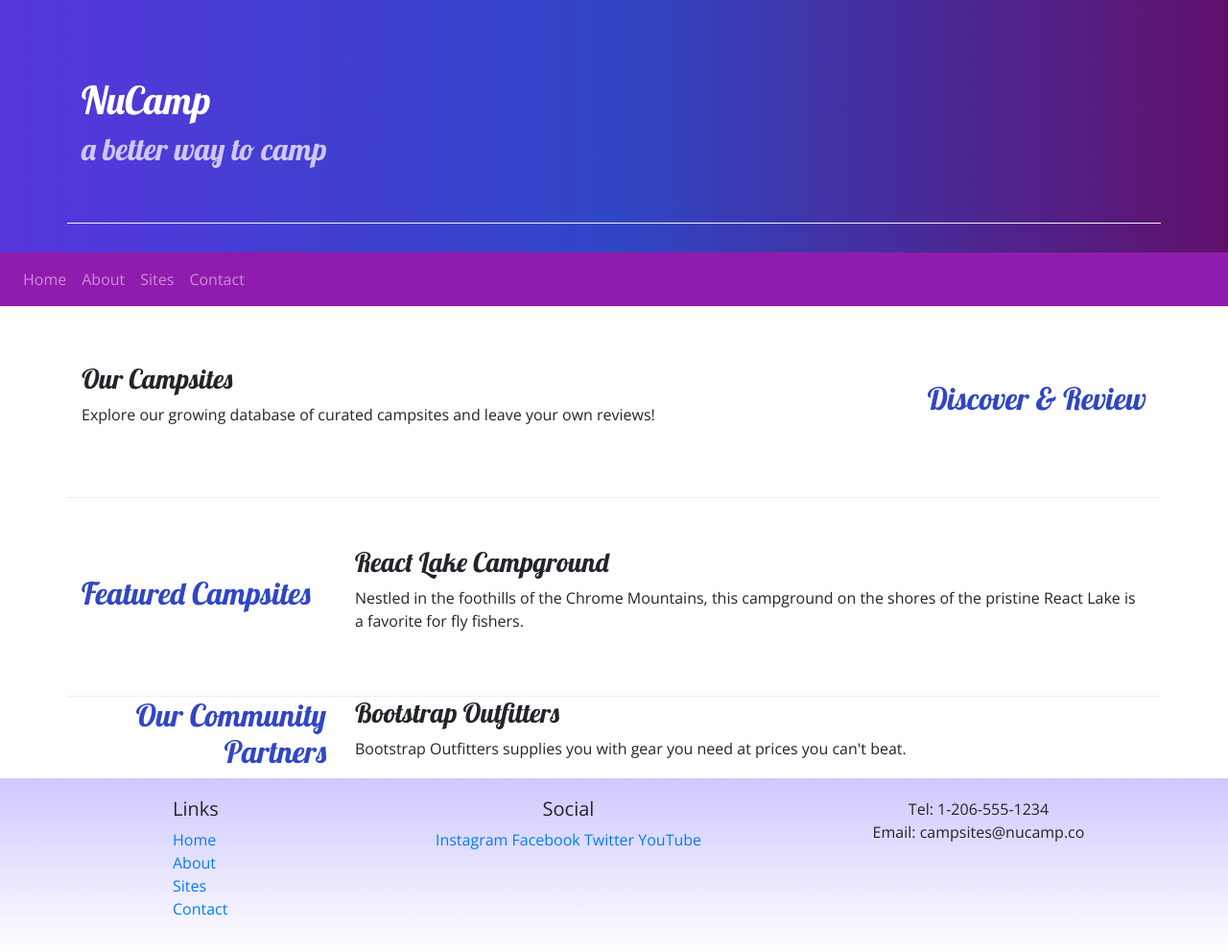
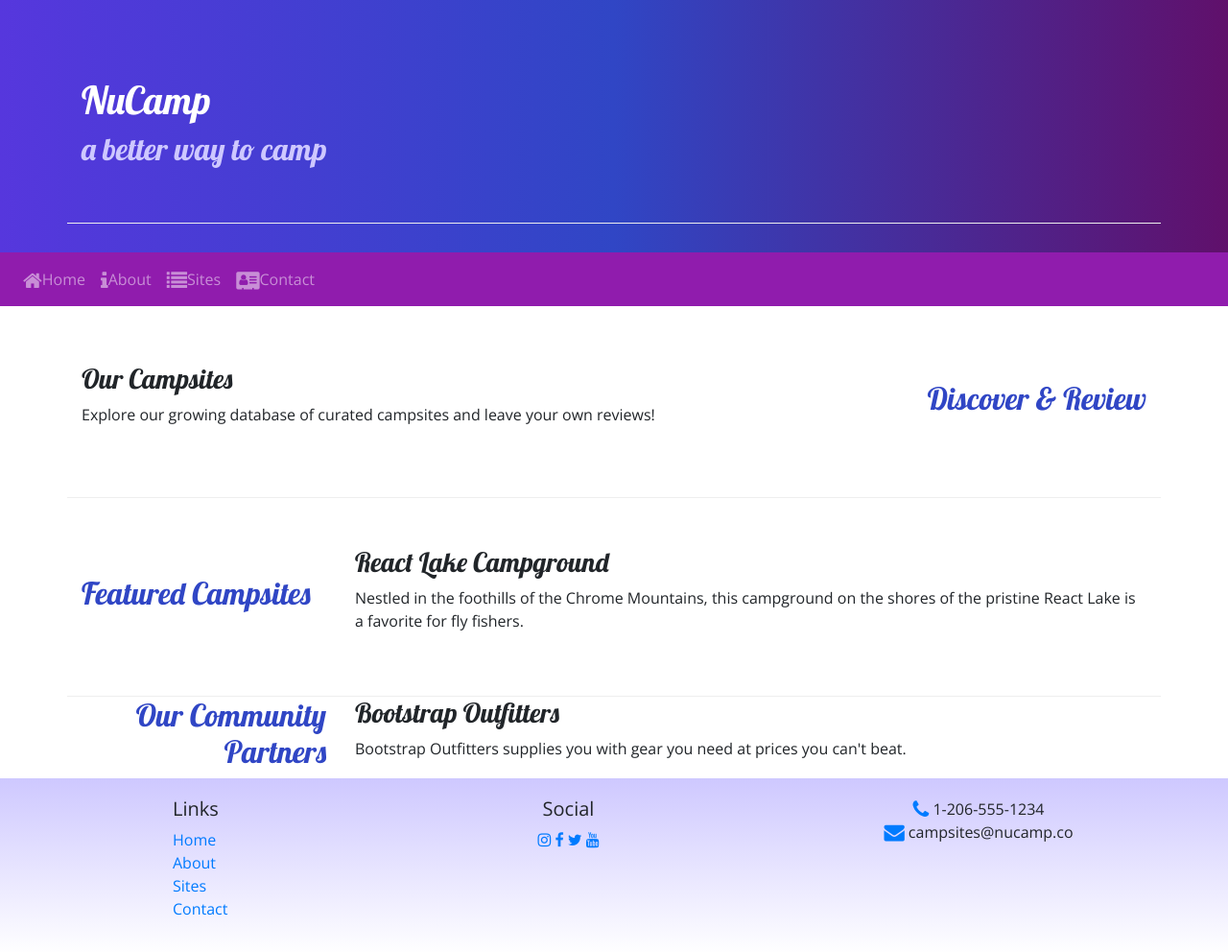
Before and after one commit to yipmanyee/nucamp-bootstrap, a website: page index.html in a window 1280 px wide. Shown: the whole page at 96% size. Drawn offline with nearby package versions, Linux system fonts and the light colour scheme.

Commit message:
Icon Fonts

```diff
--- a/index.html
+++ b/index.html
@@ -10,7 +10,8 @@
         <link rel="stylesheet" href="node_modules/bootstrap/dist/css/bootstrap.min.css" />
 
        <!-- Additional CSS must be placed after Bootstrap CSS -->
-        <link rel="stylesheet" href="https://fonts.googleapis.com/css?family=Lobster|Open+Sans" />
+       <link rel="stylesheet" href="node_modules/font-awesome/css/font-awesome.min.css" />
+       <link rel="stylesheet" href="https://fonts.googleapis.com/css?family=Lobster|Open+Sans" />
         <link rel="stylesheet" href="css/styles.css" />
 
         <title>NuCamp: A Better Way To Camp</title>
@@ -39,10 +40,10 @@
         </button>
         <div class="collapse navbar-collapse" id="nucampNavbar">
             <ul class="navbar-nav">
-                    <li class="nav-item-active"><a class="nav-link" href="#">Home</a></li>
-                    <li class="nav-item"><a class="nav-link" href="aboutus.html">About</a></li>
-                    <li class="nav-item"><a class="nav-link" href="#">Sites</a></li>
-                    <li class="nav-item"><a class="nav-link" href="#">Contact</a></li>
+                    <li class="nav-item-active"><a class="nav-link" href="#"><i class="fa fa-home fa-lg"></i>Home</a></li>
+                    <li class="nav-item"><a class="nav-link" href="aboutus.html"><i class="fa fa-info fa-lg"></i>About</a></li>
+                    <li class="nav-item"><a class="nav-link" href="#"><i class="fa fa-list fa-lg"></i>Sites</a></li>
+                    <li class="nav-item"><a class="nav-link" href="#"><i class="fa fa-address-card fa-lg"></i>Contact</a></li>
             </ul>
         </div>
     </div>
@@ -98,14 +99,14 @@
                 </div>
                 <div class="col-6 col-sm-5 text-center">
                     <h5>Social</h5>
-                    <a href="http://instagram.com/">Instagram</a>
-                    <a href="http://facebook.com/">Facebook</a>
-                    <a href="http://twitter.com/">Twitter</a>
-                    <a href="http://youtube.com/">YouTube</a>
+                    <a href="http://instagram.com/"><i class="fa fa-instagram"></i></a>
+                    <a href="http://facebook.com/"><i class="fa fa-facebook"></i></a>
+                    <a href="http://twitter.com/"><i class="fa fa-twitter"></i></a>
+                    <a href="http://youtube.com/"><i class="fa fa-youtube"></i></a>
                 </div>
                 <div class="col-sm-4 text-center">
-                    Tel: 1-206-555-1234<br />
-                    Email: campsites@nucamp.co
+                    <i class="fa fa-phone fa-lg text-primary"></i> 1-206-555-1234<br />
+                    <i class="fa fa-envelope fa-lg text-primary"></i> campsites@nucamp.co
                 </div>
              </div>
         </div>
--- a/package.json
+++ b/package.json
@@ -15,6 +15,7 @@
   },
   "dependencies": {
     "bootstrap": "^4.5.2",
+    "font-awesome": "^4.7.0",
     "jquery": "^3.5.1",
     "popper.js": "^1.16.1"
   }
```
Also changed, not shown: aboutus.html (+11 -10 lines), 1 other file.
